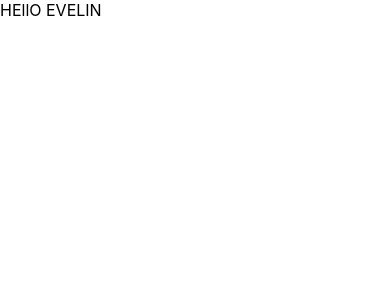
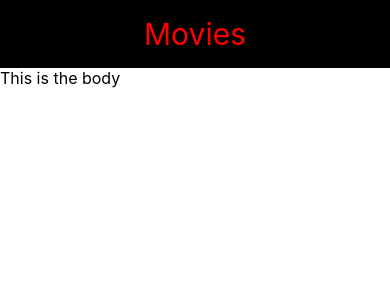
Before and after one commit to evelinm/Movies, a React (Create React App) app in the folder movies/: page / in a window 390 px wide. Shown: the top 300 px of the page. Built offline with nearby package versions, Linux system fonts and the light colour scheme.

Commit message:
making header responsive

```diff
--- a/movies/package.json
+++ b/movies/package.json
@@ -10,6 +10,7 @@
     "react": "^17.0.2",
     "react-dom": "^17.0.2",
     "react-scripts": "4.0.3",
+    "styled-components": "^5.2.3",
     "web-vitals": "^1.1.1"
   },
   "scripts": {
--- a/movies/src/App.js
+++ b/movies/src/App.js
@@ -1,9 +1,14 @@
 import React from 'react'
+import Body from '../src/Components/Body'
+import Header from '../src/Components/Header'
+
 
 function App() {
   return (
     <div >
-    HEllO EVELIN
+    <Header/>
+    <Body/>
+
     </div>
   );
 }
--- /dev/null
+++ b/movies/src/Components/Body.js
@@ -0,0 +1,10 @@
+import React from 'react'
+
+function Body() {
+   return (
+       <div>
+           This is the body
+       </div>
+   )
+}
+export default Body;
--- /dev/null
+++ b/movies/src/Components/Header.js
@@ -0,0 +1,22 @@
+import React from 'react';
+
+import styled from 'styled-components';
+
+function Header () {
+return (
+<MainHeader>Movies</MainHeader>
+);
+
+}
+export default Header;
+
+const MainHeader = styled.div`
+  background-color: black;
+  color: red;
+  padding: 1rem 2rem;
+  display: flex;
+  align-items: center;
+  justify-content: center;
+
+  font-size: 30px
+`
```
Also changed, not shown: 1 other file (tests, documents, lock files or other folders).
